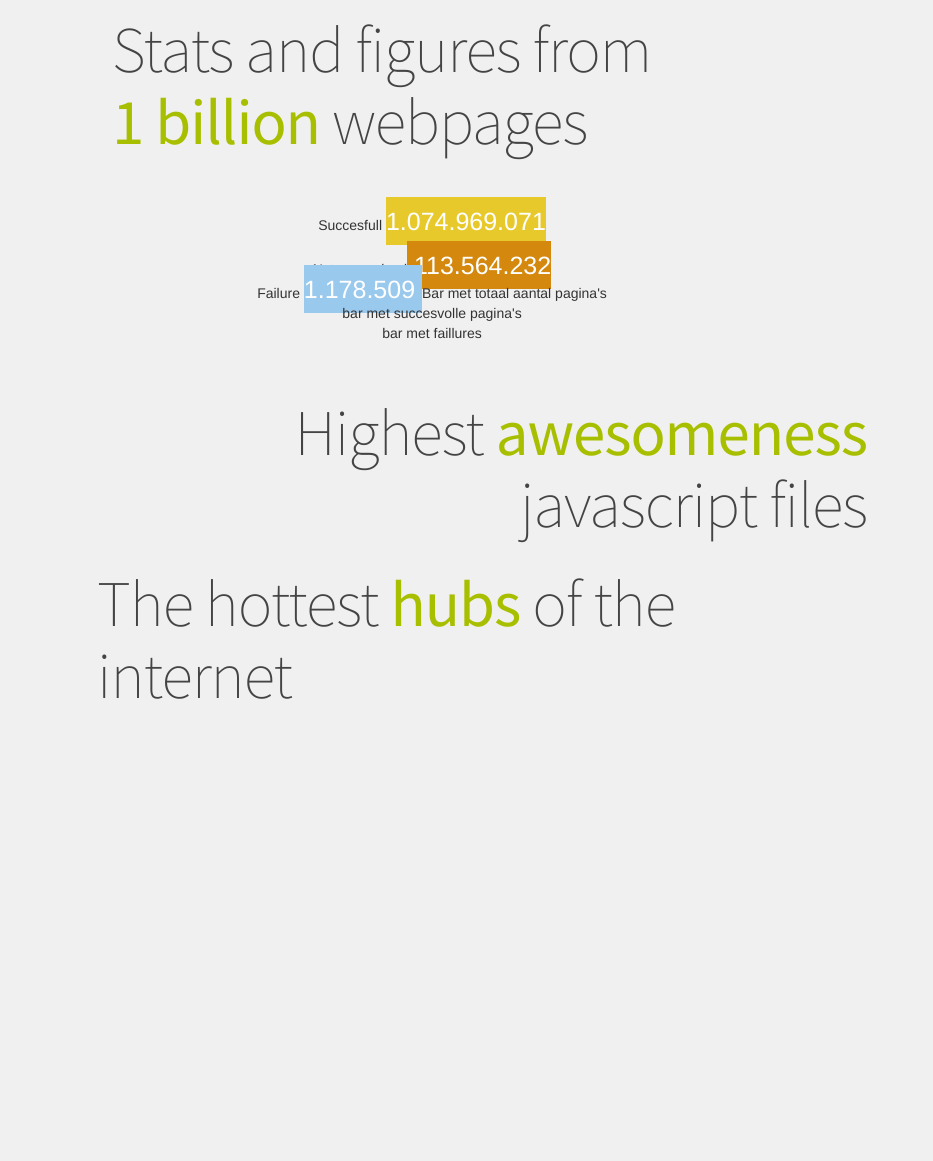
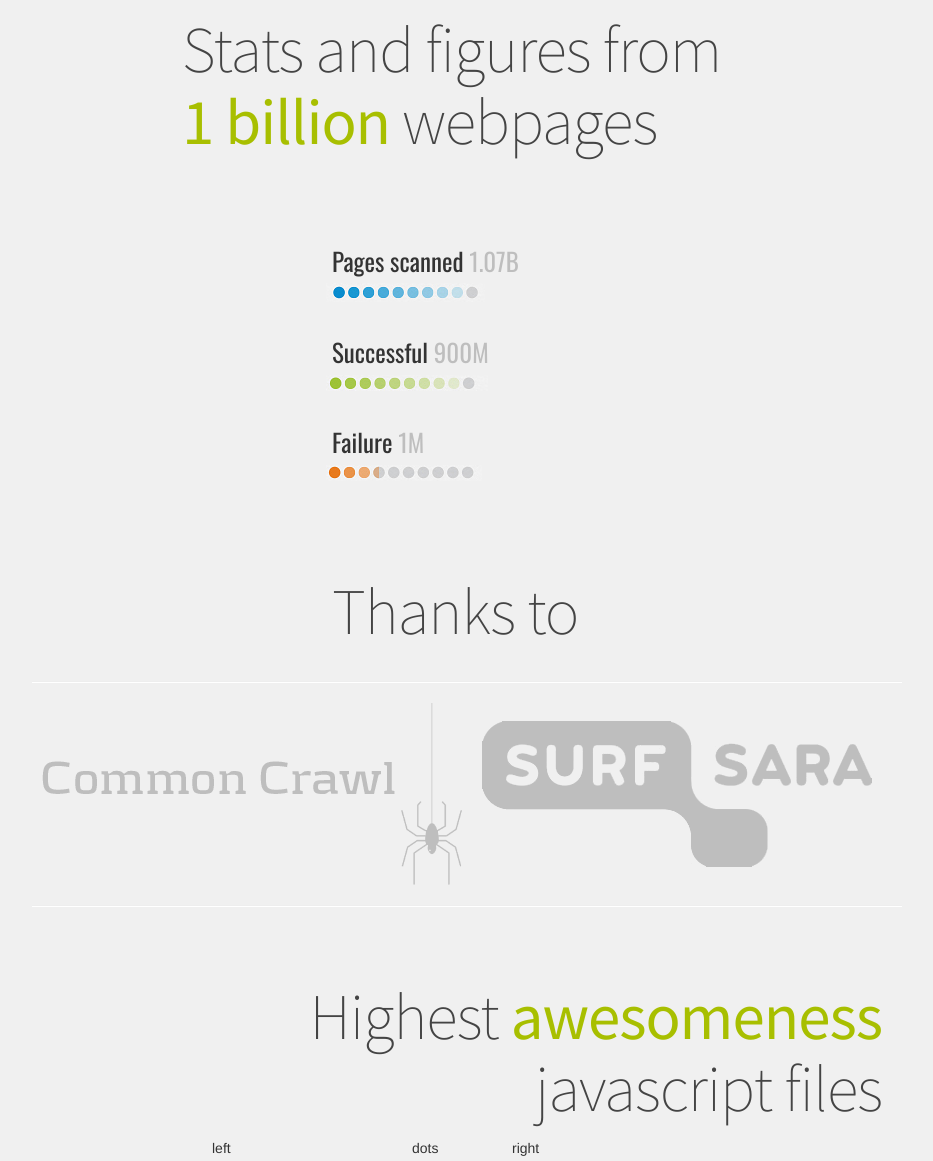
Before and after one commit to boersmamarcel/js_stats, a plain HTML site: page index.html in a window 1280 px wide. Shown: the top 1161 px of the page, without its empty margins (158-1091 px from the left). Before the commit the page ends 800 px from the top, so only its background shows below. Drawn offline with nearby package versions, Linux system fonts and the light colour scheme; a script that the page names is missing.

Commit message:
Adds stats with example images

```diff
--- a/index.html
+++ b/index.html
@@ -9,46 +9,83 @@
 	<link href="css/bootstrap.css" rel="stylesheet">
 	<link href="style.css" rel="stylesheet">
 	<link href="http://fonts.googleapis.com/css?family=Source+Sans+Pro:200,300,400,700,900,700italic,900italic" rel='stylesheet'>
+	<link href='http://fonts.googleapis.com/css?family=Oswald:400,700' rel='stylesheet' type='text/css'>
 	<script src='boostrap.js'></script>
 </head>
 <body>
 <div class='container'>
-  <div class="row">
-    <div class='headerTitle span6 offset2 text-left'>
-       <h3>Stats and figures from <span class="bold green">1 billion</span> webpages</h3>
+    <div class='row'>
+      <div class='headerTitle span6 text-left center' >
+         <h3>Stats and figures from <span class="bold green">1 billion</span> webpages</h3>
+      </div>
+    </div>
+  <div class="row vertical-spacer">
+    <div class='info span3 center'>
+        <div class='info-title'>
+          Pages scanned
+          <span class='info-number'>1.07B</span>
+        </div>
+        <div class='info-bar'>
+          <img src='bluebar.png'/>
+        </div>
+    </div>
+     <div class='info span3 center'>
+          <div class='info-title'>
+            Successful
+            <span class='info-number'>900M</span>
+          </div>
+          <div class='info-bar'>
+            <img src='greenbar.png'/>
+          </div>
+      </div>
+      <div class='info span3 center'>
+           <div class='info-title'>
+             Failure
+             <span class='info-number'>1M</span>
+           </div>
+           <div class='info-bar'>
+             <img src='orangebar.png'/>
+           </div>
+       </div>
+  </div>
+</div>
+
+<div class='container'>
+  <div class='row vertical-spacer'>
+    <div class='headerTitle span3 center'>
+      <h3>Thanks to </h3>
     </div>
   </div>
-  <div class="row vertical-spacer">
-    <div class='span5 offset3 text-center'>
-        <div >
-        Succesfull <span class='yellow-bar'>
-            1.074.969.071
-        </span>
-        <div/>
-        </br>
-        Not recognized<span class='orange-bar'>
-            113.564.232
-        </span>
-        </br>
-        Failure
-        <span class='light-blue-bar'>
-            1.178.509
-        </span>
-         Bar met totaal aantal pagina's</br>
-         bar met succesvolle pagina's</br>
-         bar met faillures </br>
-
+  <div class='row'>
+    <div class='span9 center'>
+      <hr class='soften' />
+      <div class='logos'>
+          <span id='commoncrawl' class='logo'><img src='commoncrawl.png' /></span><span id='surfsara' class='logo'><img src='surfsara.png' /></span>
+      </div>
+      <hr class='soften' />
     </div>
   </div>
 </div>
-
 <div class="container">
   <div class="row">
     <div class="headerTitle span8 offset2 text-right vertical-spacer">
       <h3>Highest <span class="bold green">awesomeness</span> javascript files</h3>
-
     </div>
   </div>
+  <div class='row'>
+    <div class='span6 center'>
+      <div class='span2 left-block'>
+        left
+      </div>
+      <div class='span1 dots'>
+        dots
+      </div>
+      <div class='span2 right-block'>
+        right
+      </div>
+    </div>
+  </div>
+
 </div>
 
 <div class="container">
--- a/style.css
+++ b/style.css
@@ -1,5 +1,11 @@
 body{
 	background-color: rgb(240,240,240);
+}
+
+.center
+{
+	float: none;
+	margin: 0 auto;
 }
 
 .headerTitle{
@@ -7,6 +13,35 @@ body{
 	padding: 0 15px;
 	position: relative;
 	text-rendering: optimizeLegibility;
+}
+
+.soften{
+	background-color: black;
+}
+
+.info{
+	margin-top:40px;
+	margin-bottom:40px;
+}
+
+.info-title{
+	font-size: 25px;
+	font-family: 'Oswald', sans-serif;
+}
+
+.info-number{
+	color: rgb(190, 190, 190);
+	font-family: 'Oswald', sans-serif;
+}
+
+.info-bar{
+	margin-top: 10px;
+	margin-left: -6px;
+}
+
+.logo{
+	margin-left: 10px;
+	margin-right: 10px;
 }
 
 .text-left{
```
Also changed, not shown: bluebar.png (added), commoncrawl.png (added), greenbar.png (added), orangebar.png (added), surfsara.png (added).
